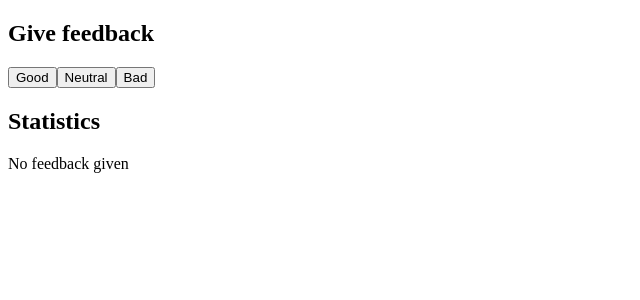
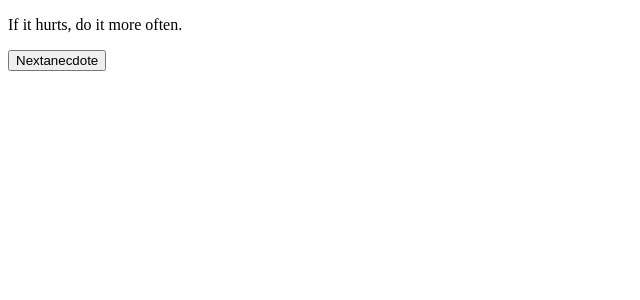
Before and after one commit to micapremat/react-fullstack-course, a React (Vite) app in the folder part1/: page / in a window 1280 px wide. Shown: the top 300 px of the page, without its empty margins (0-640 px from the left). Built offline with nearby package versions, Linux system fonts and the light colour scheme.

Commit message:
part1 - excercise 1.10 1.11 1.12

```diff
--- /dev/null
+++ b/part1/src/Anecdotes.jsx
@@ -0,0 +1,32 @@
+import { useState } from "react"
+import Button from "./Button"
+
+const Anecdotes = () => {
+    const anecdotes = [
+        'If it hurts, do it more often.',
+        'Adding manpower to a late software project makes it later!',
+        'The first 90 percent of the code accounts for the first 10 percent of the development time...The remaining 10 percent of the code accounts for the other 90 percent of the development time.',
+        'Any fool can write code that a computer can understand. Good programmers write code that humans can understand.',
+        'Premature optimization is the root of all evil.',
+        'Debugging is twice as hard as writing the code in the first place. Therefore, if you write the code as cleverly as possible, you are, by definition, not smart enough to debug it.',
+        'Programming without an extremely heavy use of console.log is same as if a doctor would refuse to use x-rays or blood tests when diagnosing patients.',
+        'The only way to go fast, is to go well.'
+    ]
+    const [selected, setSelected] = useState(0)
+
+    const generateRandom = () => {
+        const max = anecdotes.length
+        const rand = Math.floor(Math.random() * max)
+        setSelected(rand)
+    }
+
+    return (
+        <div>
+            <p>
+                {anecdotes[selected]}
+            </p>
+            <Button text={'Nextanecdote'} onClick={generateRandom}/>
+        </div>
+)
+}
+export default Anecdotes
--- a/part1/src/App.jsx
+++ b/part1/src/App.jsx
@@ -3,6 +3,7 @@
 import Button from "./Button"
 import History from "./History"
 import Statistics from "./Statistics"
+import Anecdotes from "./Anecdotes"
 
 const Header = (props) => {
   return(
@@ -88,8 +89,9 @@
 
   return (
     <div>
-      <Statistics />
-      {/* {left}
+      <Anecdotes />
+      {/*<Statistics />
+      { {left}
       <Button onClick={handleLeftClick} text={'Left'}/>
       <Button onClick={handleRightClick} text={'Right'}/>
       {right}
--- a/part1/src/DisplayStatistics.jsx
+++ b/part1/src/DisplayStatistics.jsx
@@ -1,5 +1,6 @@
 import { useState } from "react"
 import Button from "./Button"
+import SatisticLine from "./StatisticLine"
 
 const DisplayStatistics = ({total,good,bad, neutral}) => {
 
@@ -21,9 +22,19 @@
         return (
             <div>
                 <h2>Statistics</h2>
-                <p>Good: {good}</p>
-                <p>Neutral: {neutral}</p>
-                <p>Bad: {bad}</p>
+                <table>
+                    <thead>
+                    <tr>
+                        <th><SatisticLine text={'Good:'} value={good}/></th>
+                    </tr>
+                    <tr>
+                        <th><SatisticLine text={'Neutral:'} value={neutral}/></th>
+                    </tr>
+                    <tr>
+                        <th><SatisticLine text={'Bad:'} value={bad}/></th>
+                    </tr>
+                    </thead>
+                </table>
                 <p>All: {total}</p>
                 <p>Average: {calculateAverage()}</p>
                 <p>Positive: {percentagePositive()}%</p>
--- /dev/null
+++ b/part1/src/StatisticLine.jsx
@@ -0,0 +1,9 @@
+
+const SatisticLine = ({text, value}) => {
+    return (
+            <div>
+            {text} {value}
+            </div>
+    )
+}
+export default SatisticLine
```
